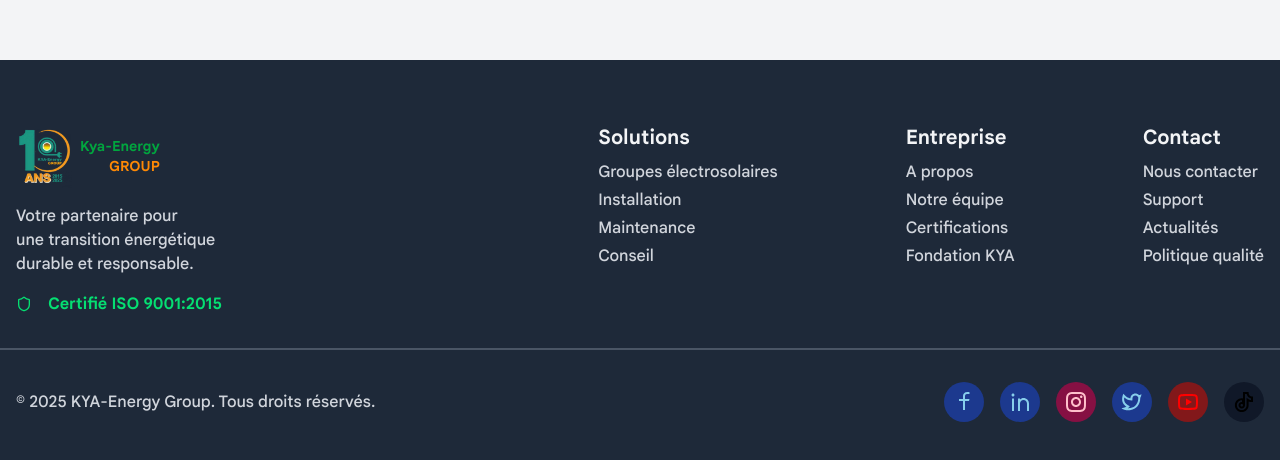
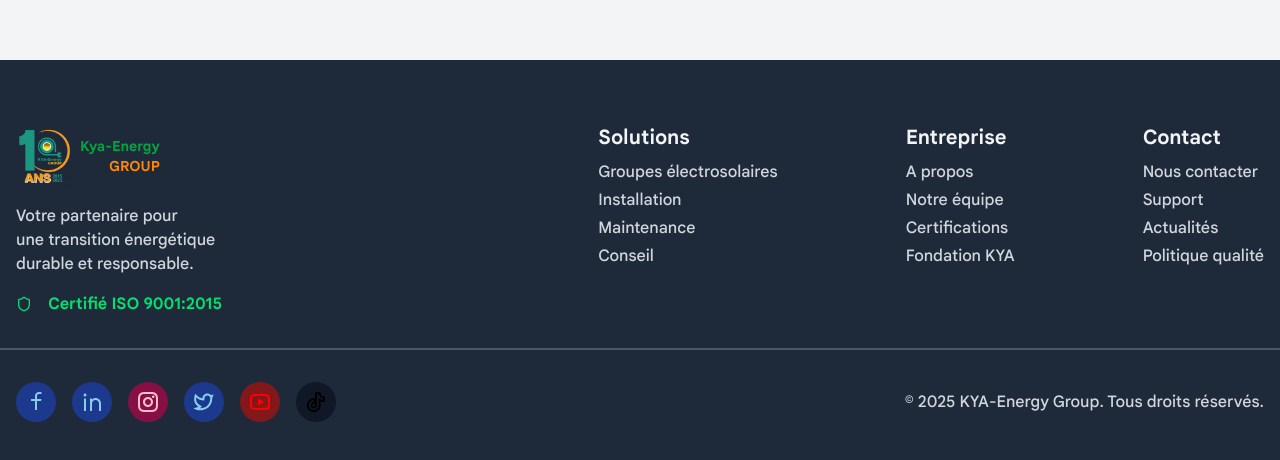
Before and after one commit to georgesnoe/kya-energy-website-redesign, a Next.js app: page / in a window 1280 px wide. Shown: the part 5024-5484 px from the top of the page. Built offline with nearby package versions, Linux system fonts and the light colour scheme; grey boxes are pictures that could not be loaded.

Commit message:
Fix social networks icons position

```diff
--- a/app/components/footer.tsx
+++ b/app/components/footer.tsx
@@ -89,7 +89,6 @@ export default function Footer() {
                 </div>
             </div>
             <div className="container mx-auto px-4 py-8 flex items-center justify-between gap-8">
-                <p>&copy; {new Date().getFullYear()} KYA-Energy Group. Tous droits réservés.</p>
                 <div className="flex items-center gap-4 justify-end w-max flex-wrap">
                     <Link href="http://www.fb.com/kya-energy">
                         <div className="font-bold text-2xl p-2 rounded-full bg-blue-900">
@@ -122,6 +121,7 @@ export default function Footer() {
                         </div>
                     </Link>
                 </div>
+                <p>&copy; {new Date().getFullYear()} KYA-Energy Group. Tous droits réservés.</p>
             </div>
         </footer>
     );
```
